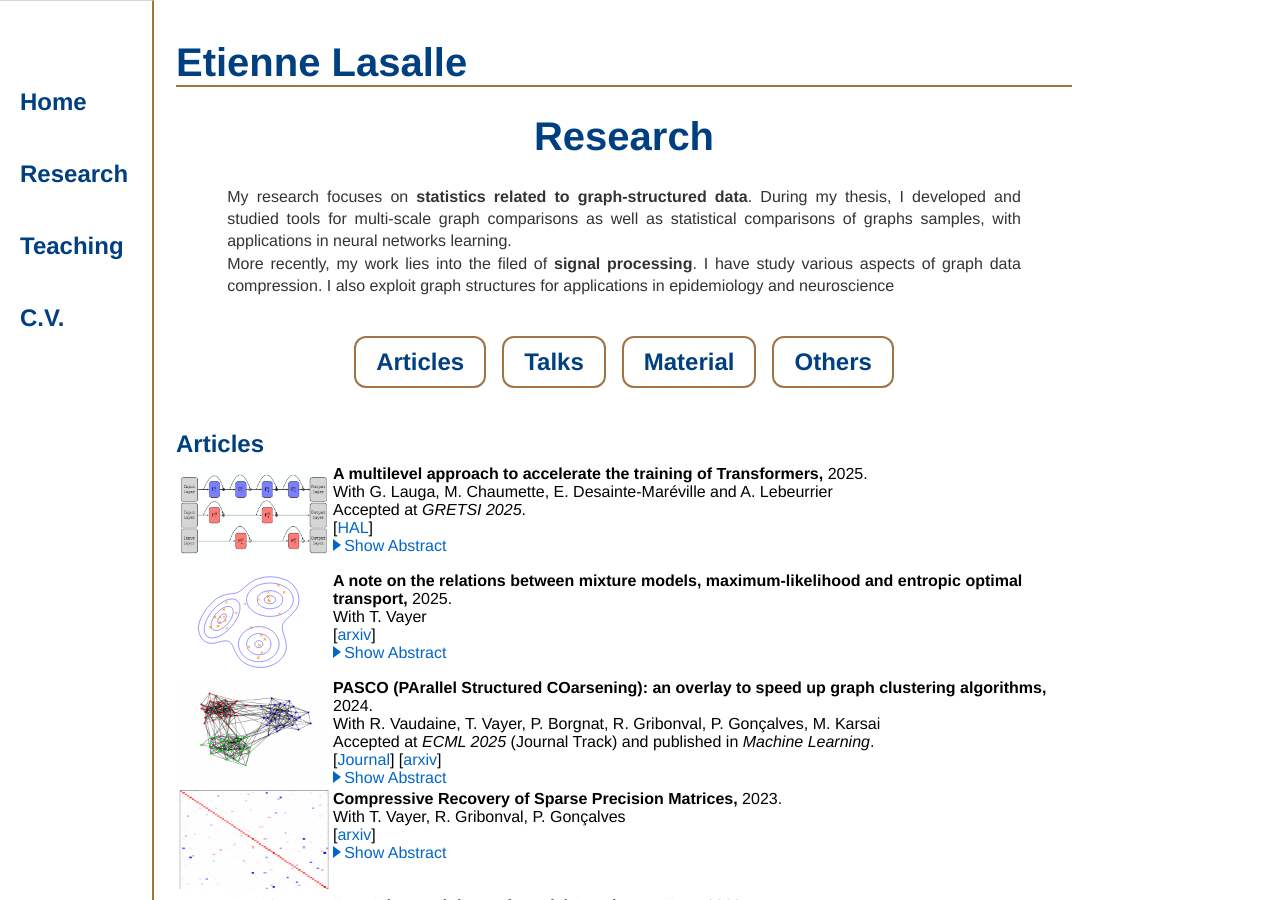
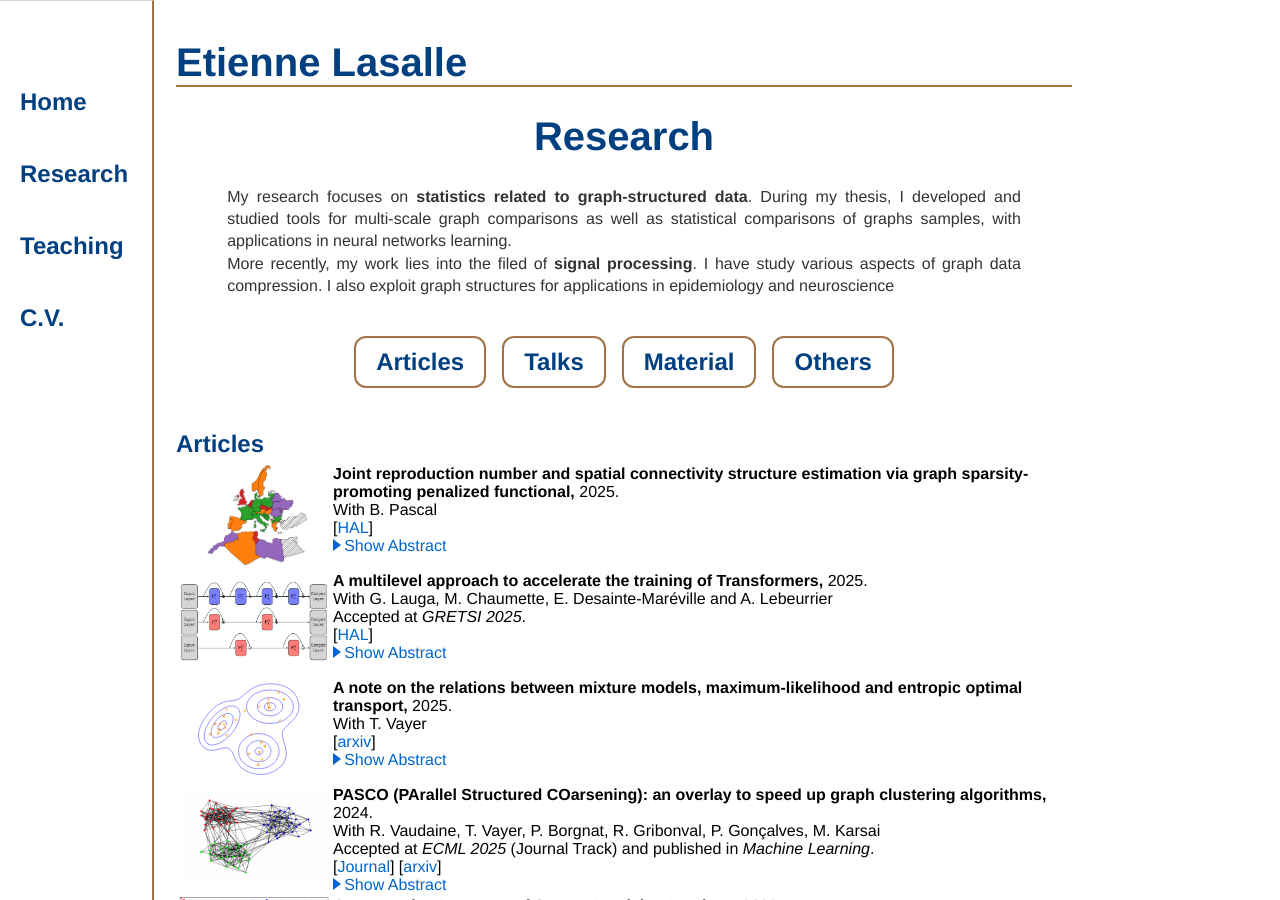
Before and after one commit to elasalle/elasalle.github.io, a Jekyll site: the page built from research/index.html, in a window 1280 px wide and 900 px high. Built offline with Jekyll 4.4.1, drawn with Linux system fonts in a browser that asks for light colours; some web fonts are replaced; formulas are drawn with MathJax 3.

Commit message:
update articles

```diff
--- a/research/index.html
+++ b/research/index.html
@@ -19,6 +19,24 @@ More recently, my work lies into the filed of <b>signal processing</b>. I have s
   <h2 id="articles" class="title2">Articles</h2>
 
   <table class="normalsize">
+    <tr>
+    <td class="nopadding top" width=150>
+    <a href="https://hal.science/hal-05271255v1/document">
+    <img class="noradius" src="fig/covid_map_3x2.png" width=150 height=100></a>
+    </td>
+    <td class="nopadding top">
+    <b>Joint reproduction number and spatial connectivity structure estimation via graph sparsity-promoting penalized functional,</b> 2025.<br>
+    With B. Pascal<br>
+    [<a href="https://hal.science/hal-05271255v1/document">HAL</a>]
+    <!-- [<a href="https://arxiv.org/pdf/2311.04673.pdf">arxiv</a>] -->
+        <button class="showhide art_arbstr_7" onclick="switchDisplayByClassName('art_arbstr_7')" style="display: block;"><div class="arrow-right"></div>Show Abstract<span class="dots">...</span></button>
+        <button class="showhide art_arbstr_7" onclick="switchDisplayByClassName('art_arbstr_7')" style="display : none;"><div class="arrow-top"></div>Hide Abstract</button>
+        <p class="abstracttext art_arbstr_7" style="display : none;">
+           During an epidemic outbreak, decision makers crucially need accurate and robust tools to monitor the pathogen propagation. The effective reproduction number, defined as the expected number of secondary infections stemming from one contaminated individual, is a state-of-the-art indicator quantifying the epidemic intensity. Numerous estimators have been developed to precisely track the reproduction number temporal evolution. Yet, COVID-19 pandemic surveillance raised unprecedented challenges due to the poor quality of worldwide reported infection counts. When monitoring the epidemic in different territories simultaneously, leveraging the spatial structure of data significantly enhances both the accuracy and robustness of reproduction number estimates. However, this requires a good estimate of the spatial structure. To tackle this major limitation, the present work proposes a joint estimator of the reproduction number and connectivity structure. The procedure is assessed through intensive numerical simulations on carefully designed synthetic data and illustrated on real COVID-19 spatiotemporal infection counts.
+        </p>
+    </td>
+    </tr>
+
     <tr>
     <td class="nopadding top" width=150>
     <a href="https://hal.science/hal-05044666/document">
```
Also changed, not shown: research/fig/covid_map_3x2.png (added).
